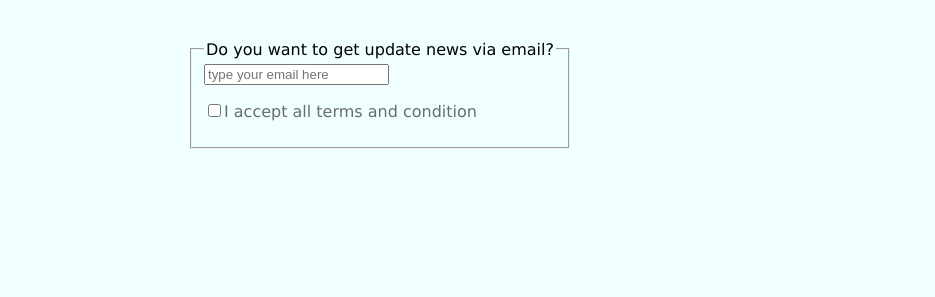
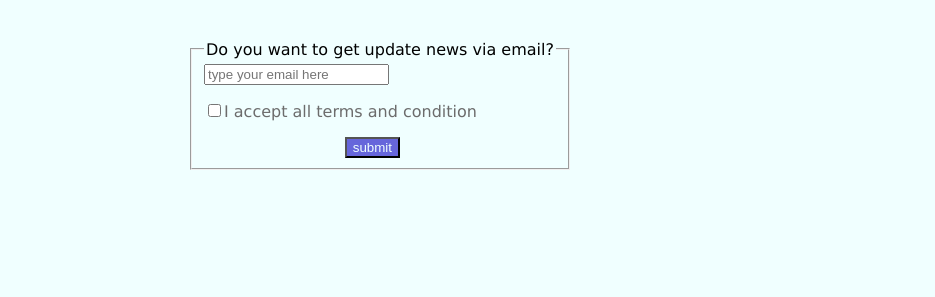
Before and after one commit to sheikhasifahmed/football, a plain HTML site: page index.html in a window 1280 px wide. Shown: the part 2811-3108 px from the top of the page, 0-935 px from the left. Drawn offline with Linux system fonts and the light colour scheme.

Commit message:
submit button

```diff
--- a/index.html
+++ b/index.html
@@ -224,6 +224,7 @@
               ><p>
                 <input type="checkbox" id="yes" name="update" />I accept all terms and condition
               </p>
+              <button id="btn-submit" type="submit">submit</button>
             </fieldset>
         </div>
         <!-- ..............................
--- a/style.css
+++ b/style.css
@@ -56,8 +56,10 @@ p {
   text-align: left;
   color: #6c6c6c;
 }
-.fa-star {
-  color: rgb(248, 214, 24);
+#btn-submit {
+  background-color: rgb(102, 102, 219);
+  color: azure;
+  margin: 0 40%;
 }
 footer {
   display: flex;
```
